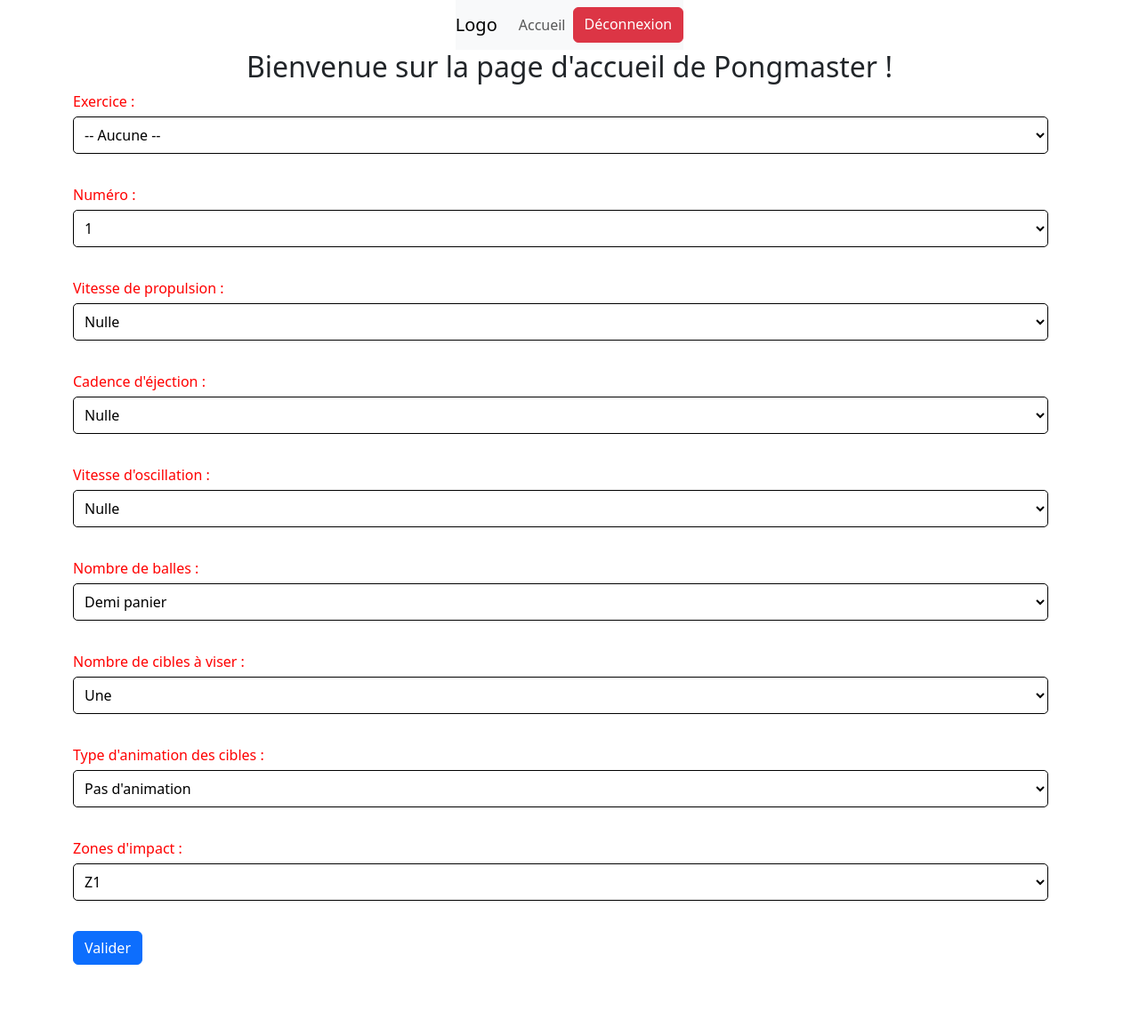
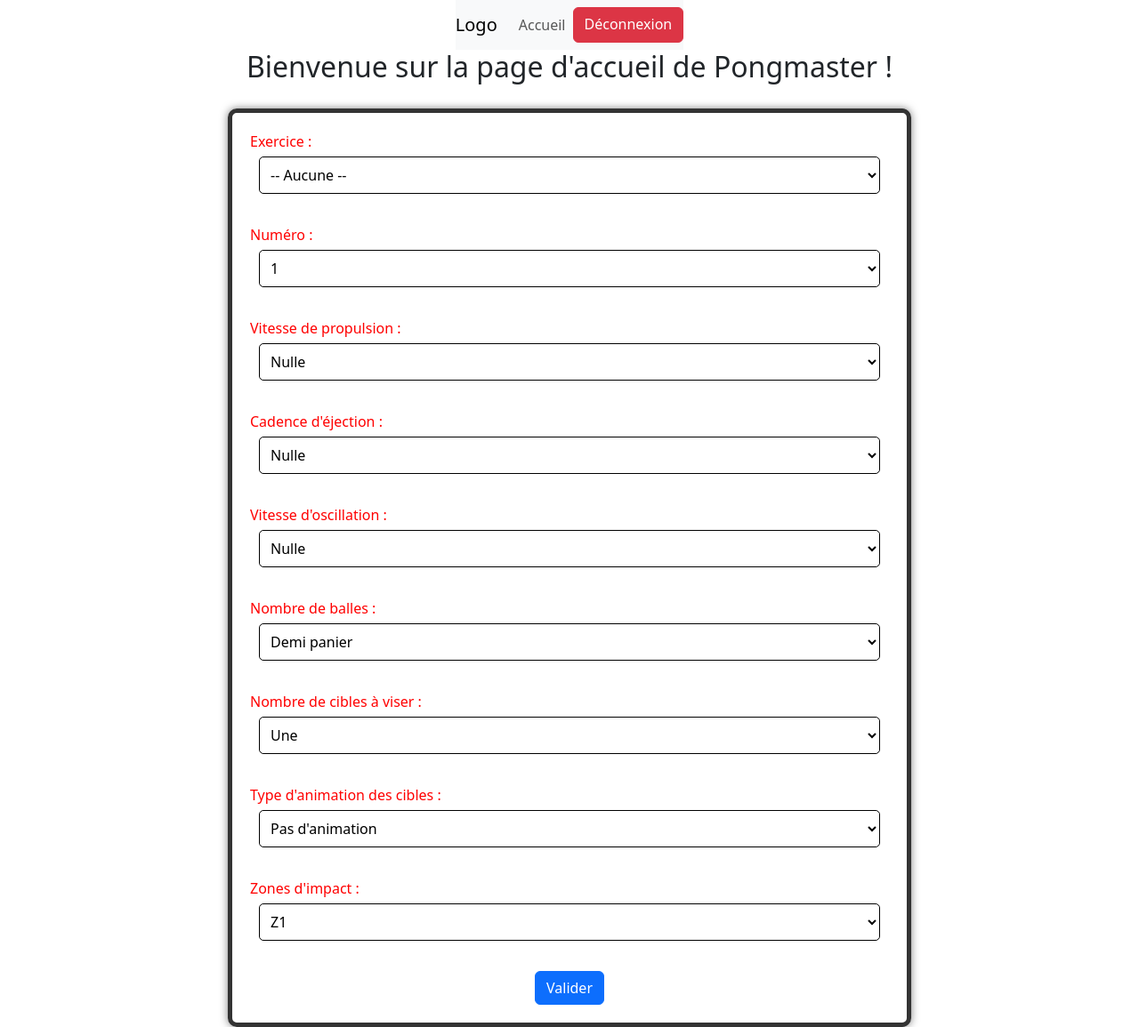
Before and after one commit to RayaneC-01/pongmaster_projet, a PHP site: page / in a window 1280 px wide. Shown: the whole page at 89% size. Before the commit the page ends 1085 px from the top, so only its background shows below. Run offline with PHP 8.4, Linux system fonts and the light colour scheme; the visitor is signed in with stand-in values (Sample User, id 1).

Commit message:
Modification du CSS

```diff
--- a/css/style_pongmaster.css
+++ b/css/style_pongmaster.css
@@ -7,13 +7,13 @@ body {
   margin: 0;
 }
 
-.form-container {
-  width: 50%;
+.container {
+  width: 60%;
   padding: 20px;
   border-radius: 10px;
-  border: 2px solid #ff0000;
+  border: 5px solid #333;
   box-shadow: 0 0 10px rgba(0, 0, 0, 0.5);
-  margin-top: -30px;
+  margin: 20px;
   text-align: center;
 }
 
```
